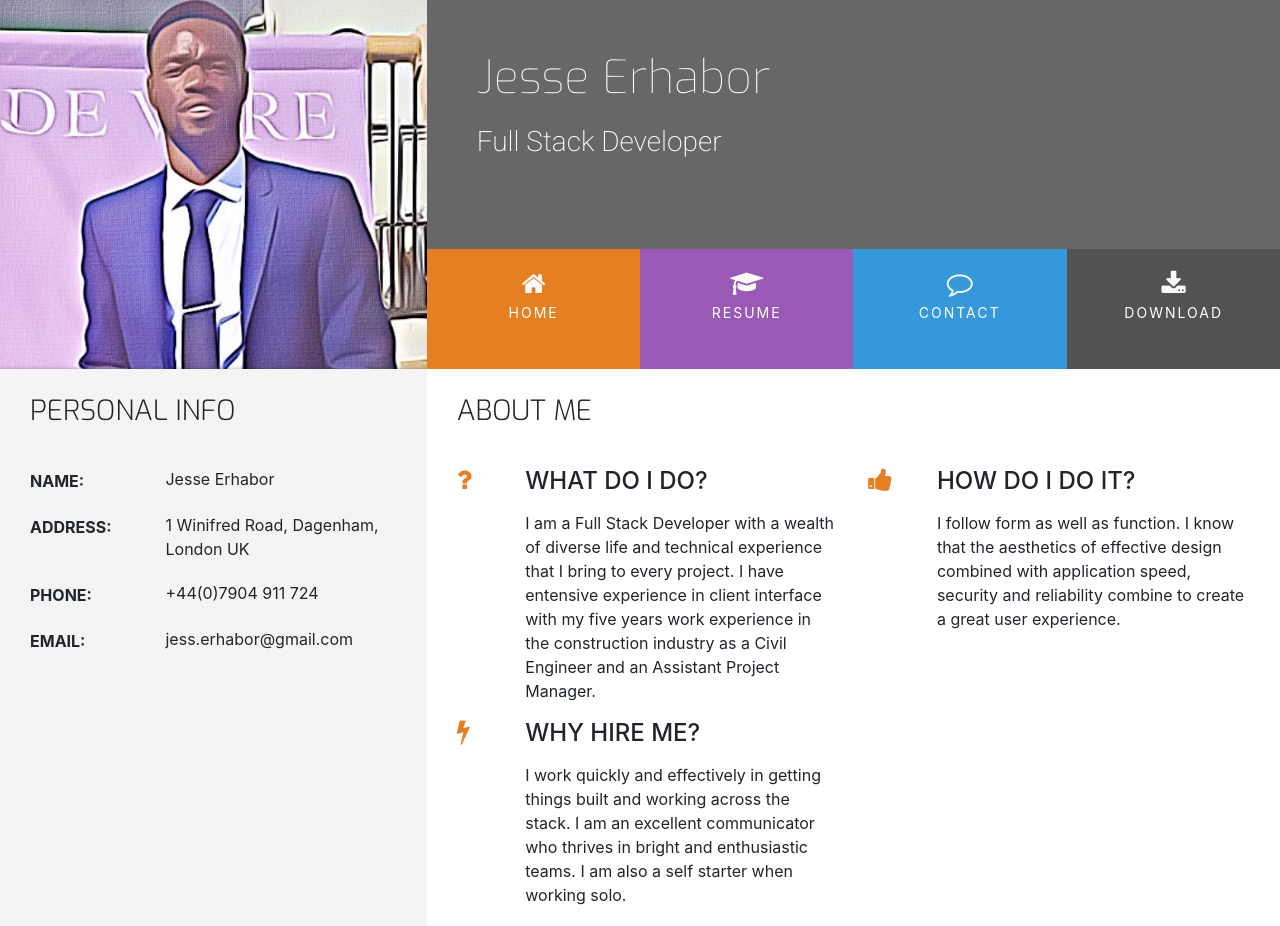
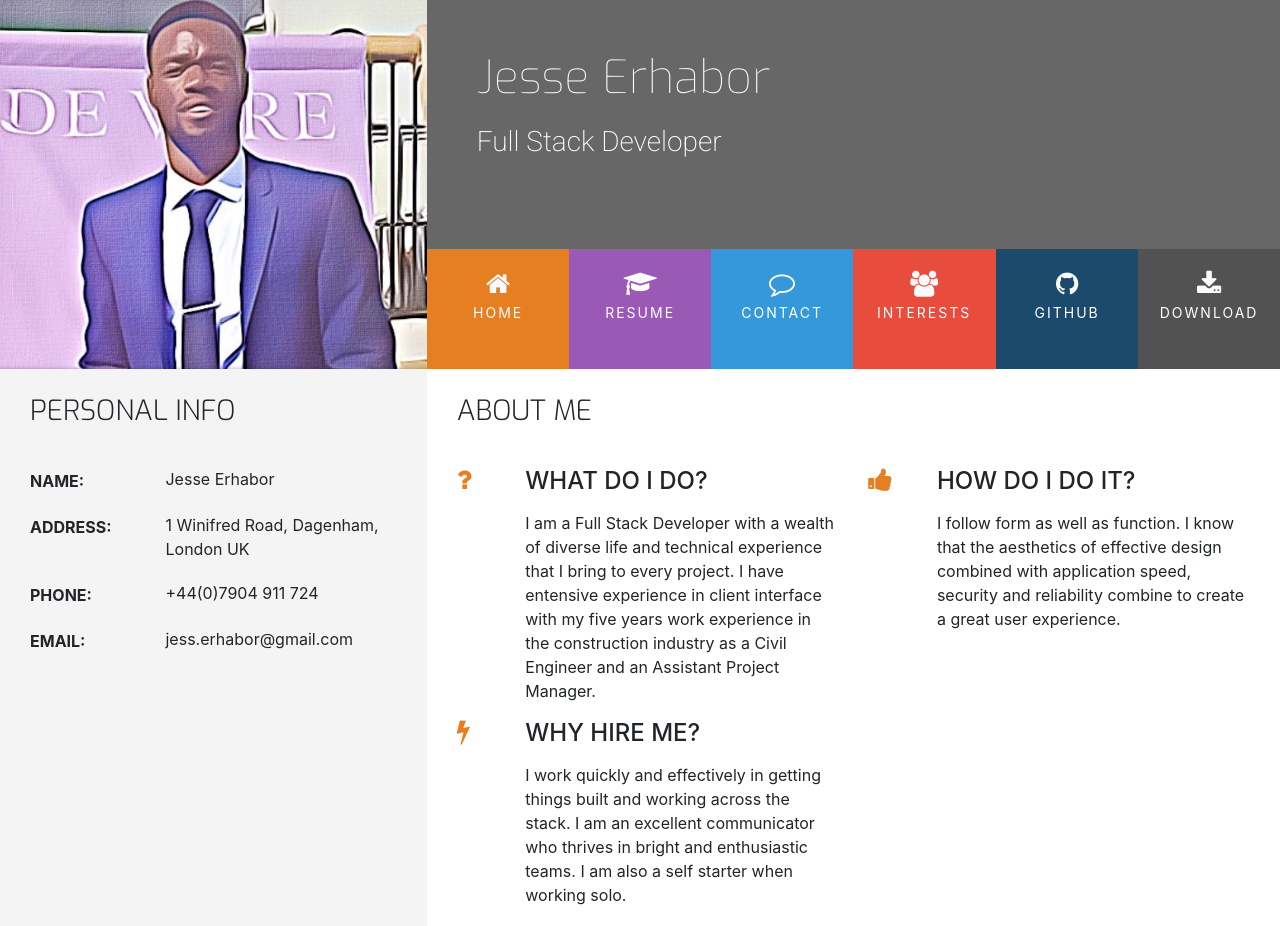
Before and after one commit to jerhabor/resume-project2, a plain HTML site: page index.html in a window 1280 px wide. Shown: the top 926 px of the page. Drawn offline with nearby package versions, Linux system fonts and the light colour scheme.

Commit message:
Tidying up links and styles

```diff
--- a/assets/css/style.css
+++ b/assets/css/style.css
@@ -32,6 +32,14 @@
 
 .ui-menu-color-contact {
   background-color: #3498db;
+}
+
+.ui-menu-color-github {
+    background-color: #1c4a6c;
+}
+
+.ui-menu-color-interests {
+    background-color: #e74c3c;
 }
 
 .ui-menu-color-download {
@@ -76,6 +84,8 @@ h4 {
   margin-top: 25px;
   margin-bottom: 40px;
 }
+
+div#map {min-height: 360px;}
 /* -------------------------------------Heading */
 
 header {
--- a/index.html
+++ b/index.html
@@ -27,19 +27,25 @@
 				<div class="row no-gutters">
 					<div class="col">
 						<ul id="nav" class="list-inline menucontainer">
-							<li class="col-6 col-sm-3 ui-menu-color-home list-inline-item menuitem">
+							<li class="col-6 col-sm-2 ui-menu-color-home list-inline-item menuitem">
 								<a href="index.html"
 									class="hvr-sweep-to-bottom"><i class="fa fa-home" aria-hidden="true"></i><span>Home</span></a>
 							</li>
-							<li class="col-6 col-sm-3 ui-menu-color-resume list-inline-item menuitem">
+							<li class="col-6 col-sm-2 ui-menu-color-resume list-inline-item menuitem">
 								<a href="resume.html"
 									class="hvr-sweep-to-bottom"><i class="fa fa-graduation-cap" aria-hidden="true"></i><span>Resume</span></a>
 							</li>
-							<li class="col-6 col-sm-3 ui-menu-color-contact list-inline-item menuitem">
+							<li class="col-6 col-sm-2 ui-menu-color-contact list-inline-item menuitem">
 								<a href="contact.html"
 									class="hvr-sweep-to-bottom"><i class="fa fa-comment-o" aria-hidden="true"></i><span>Contact</span></a>
 							</li>
-							<li class="col-6 col-sm-3 ui-menu-color-download list-inline-item menuitem">
+                            <li class="col-xs-6 col-sm-2 ui-menu-color-interests list-inline-item menuitem ">
+                                <a href="interests.html" class="hvr-sweep-to-bottom"><i class="fa fa-users" aria-hidden="true"></i><span>Interests</span></a>
+                            </li>
+                            <li class="col-xs-6 col-sm-2 ui-menu-color-github list-inline-item menuitem ">
+                                <a href="github.html" class="hvr-sweep-to-bottom"><i class="fa fa-github" aria-hidden="true"></i><span>GitHub</span></a>
+                            </li>
+							<li class="col-6 col-sm-2 ui-menu-color-download list-inline-item menuitem">
 								<a href="assets/cv/je-cv.pdf" class="hvr-sweep-to-bottom" target="_blank">
                                 <i class="fa fa-download" aria-hidden="true"></i><span>Download</span></a>
 							</li>
```
Also changed, not shown: github.html (+3 -3 lines).
